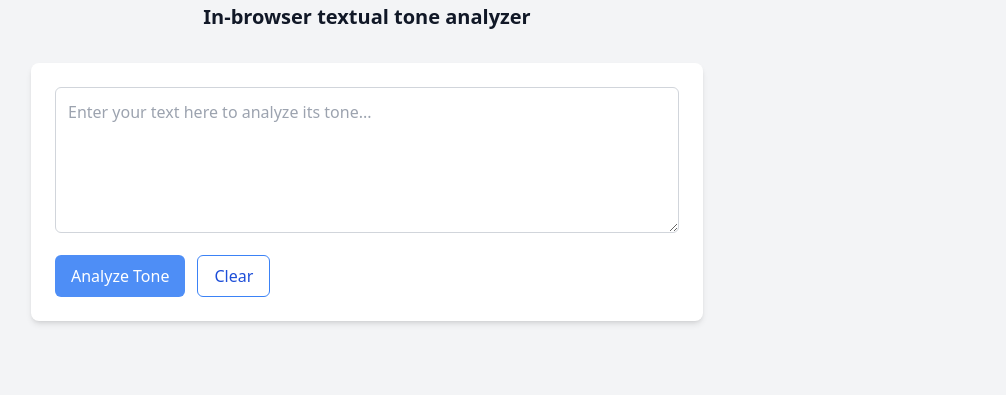
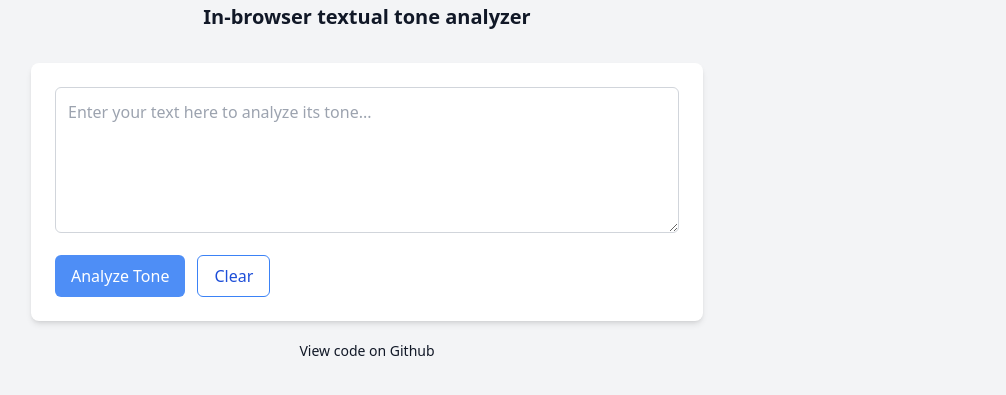
Before and after one commit to Gigacore/gigacore.github.io, a plain HTML site: page demos/tone-alchemy/index.html in a window 1280 px wide. Shown: the part 89-484 px from the top of the page, without its empty margins (273-1279 px from the left). Drawn offline with nearby package versions, Linux system fonts and the light colour scheme.

Commit message:
adding ToneAlchemy demo

```diff
--- a/demos/tone-alchemy/index.html
+++ b/demos/tone-alchemy/index.html
@@ -189,8 +189,11 @@
           h('div', { class: 'max-w-2xl mx-auto' }, [
             h('h1', { class: 'text-3xl font-bold text-center mb-2' }, 'Tone', [h('span', { class: 'text-3xl font-bold text-center mb-2 text-blue-600' }, 'AI'), 'chemy']),
             h('h2', { class: 'text-xl font-semibold text-center mb-8' }, 'In-browser textual tone analyzer'),
-            h(ToneMatcher, { theme })
-          ])
+            h(ToneMatcher, { theme }),
+            h('div', {class: 'w-full flex justify-center'}, '', [
+              h('a', {class: 'mt-5 text-sm', href: 'https://github.com/Gigacore/ToneAIchemy'}, 'View code on Github')
+            ])
+          ]),
         ]);
       }
 
```
